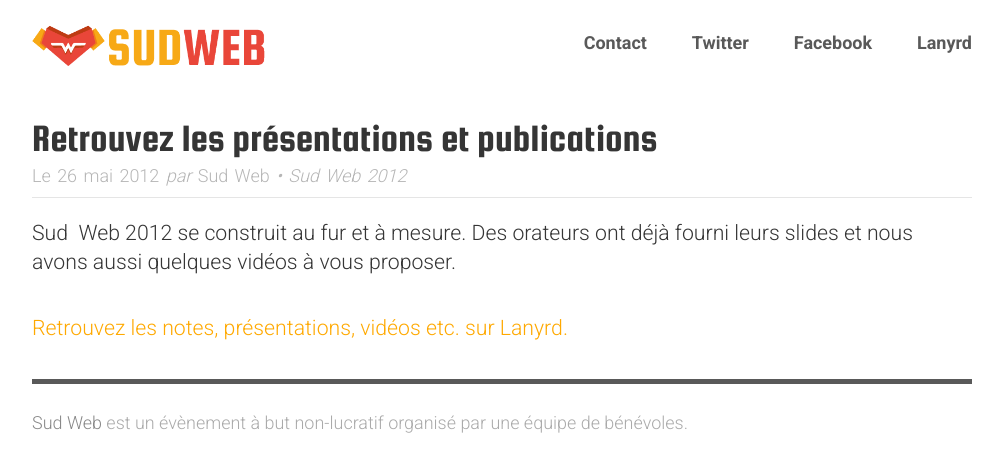
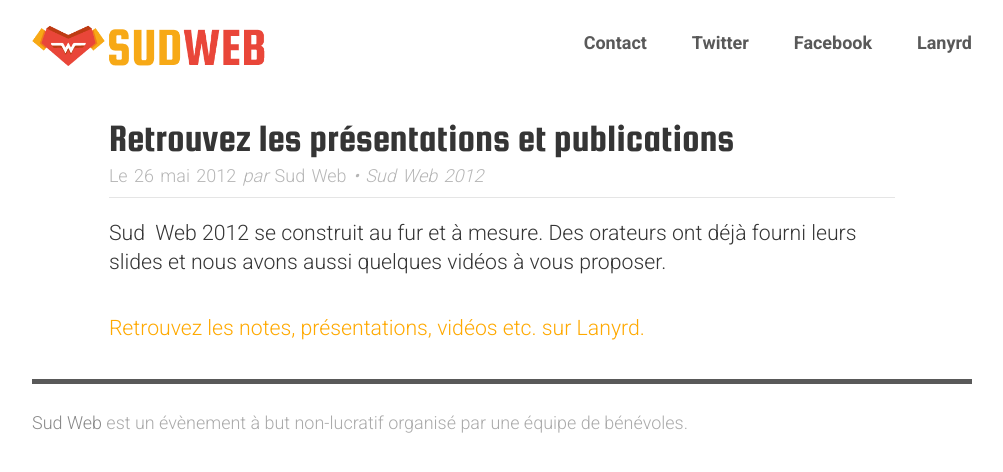
Before and after one commit to sudweb/blog, a Jekyll site: the page built from _posts/2012-05-26-retrouvez-les-presentations-et-publications.md, in a window 1280 px wide. Shown: the top 472 px of the page, without its empty margins (138-1141 px from the left). Built offline with Jekyll 4.4.1, drawn with Linux system fonts in a browser that asks for light colours; comment, search, counter and statistics services are not loaded.

Commit message:
limiter la largeur du contenu

```diff
--- a/_layouts/post.html
+++ b/_layouts/post.html
@@ -1,6 +1,6 @@
 {% include head.html %}
 
-<body class="singular singular-post">
+<body class="singular singular-post page-template-fullwidth">
 <div id="container">
   <div class="wrap">
     {% include header.html %}
--- a/assets/css/main.scss
+++ b/assets/css/main.scss
@@ -514,11 +514,13 @@
   margin: 0 auto;
   position: relative;
 }
-.page-template-fullwidth #content { width: 100%; }
+.page-template-fullwidth #content {
+  max-width: 37em;
+}
 #content {
   float: left;
   width: 68.08510638297872%;
-  margin: 0 0 30px 0;
+  margin: 0 auto;
   min-height: 180px;
 }
 #sidebar-primary {
```
